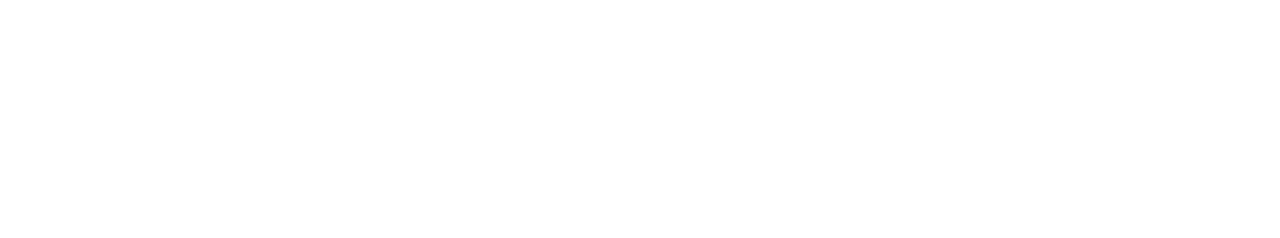
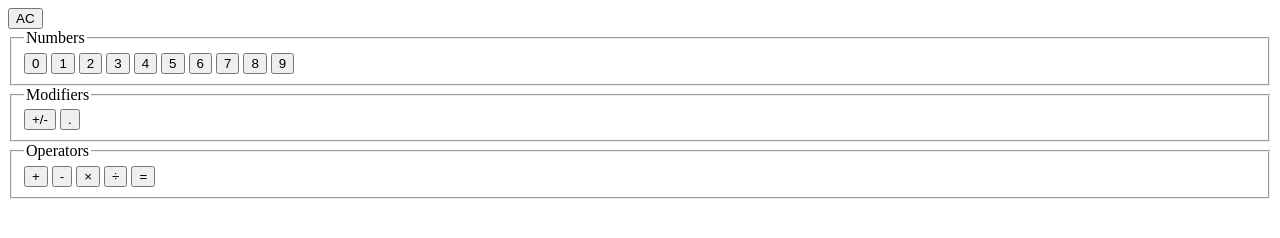
Before and after one commit to cross20/calculator, a plain HTML site: page index.html in a window 1280 px wide. Drawn offline with Linux system fonts and the light colour scheme.

Commit message:
Initialize interface structure

```diff
--- a/index.html
+++ b/index.html
@@ -5,6 +5,39 @@
         <link rel="stylesheet" href="styles/style.css">
     </head>
     <body>
+        <main>
+            <form>
+                <output name="result"></output>
+                <button>AC</button>
+
+                <fieldset>
+                    <legend>Numbers</legend>
+                    <button>0</button>
+                    <button>1</button>
+                    <button>2</button>
+                    <button>3</button>
+                    <button>4</button>
+                    <button>5</button>
+                    <button>6</button>
+                    <button>7</button>
+                    <button>8</button>
+                    <button>9</button>
+                </fieldset>
+                <fieldset>
+                    <legend>Modifiers</legend>
+                    <button aria-label="positive negative" >+/-</button>
+                    <button>.</button>
+                </fieldset>
+                <fieldset>
+                    <legend>Operators</legend>
+                    <button>+</button>
+                    <button aria-label="subtract">-</button>
+                    <button>×</button>
+                    <button>÷</button>
+                    <button>=</button>
+                </fieldset>
+            </form>
+        </main>
         <script src="scripts/main.js"></script>
     </body>
 </html>
--- a/scripts/main.js
+++ b/scripts/main.js
@@ -0,0 +1,7 @@
+const form = document.querySelector('form');
+
+form.addEventListener('submit', (e) => {
+    e.preventDefault();
+
+    console.log(e);
+});
```
